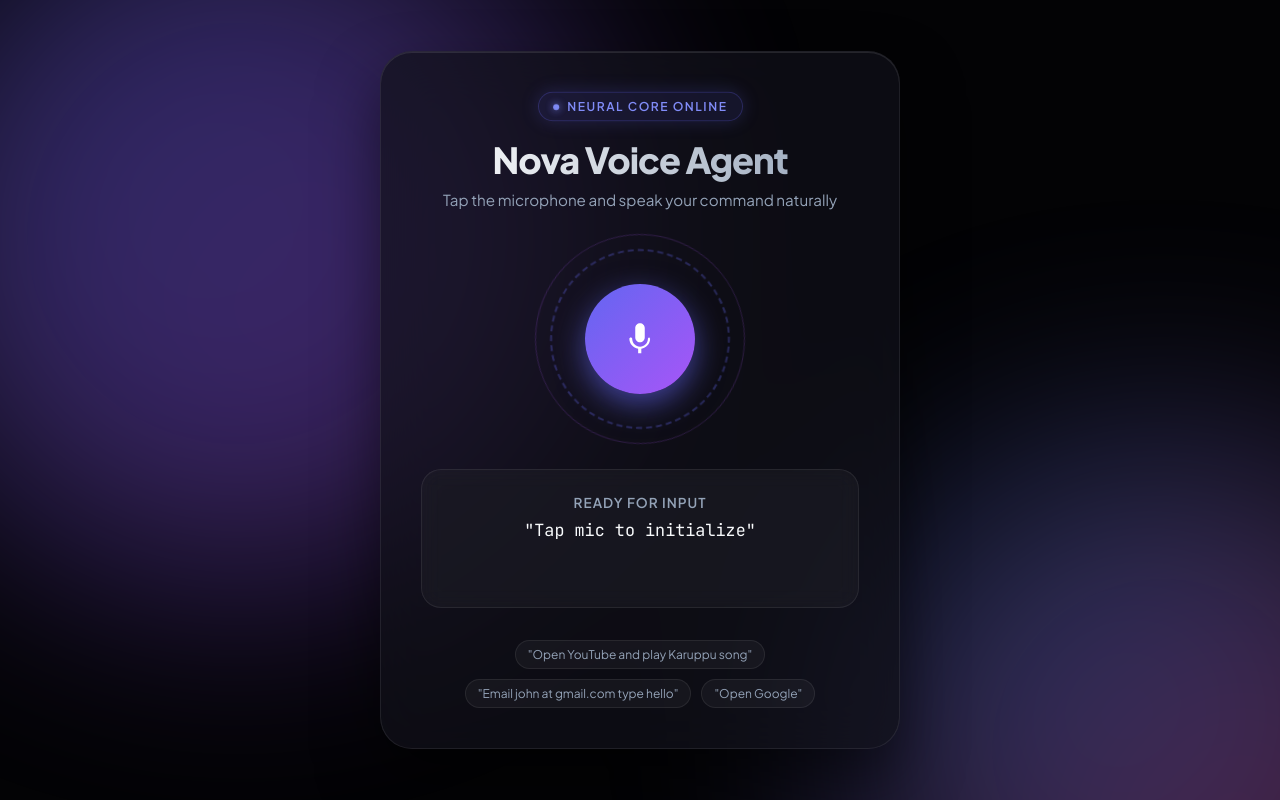
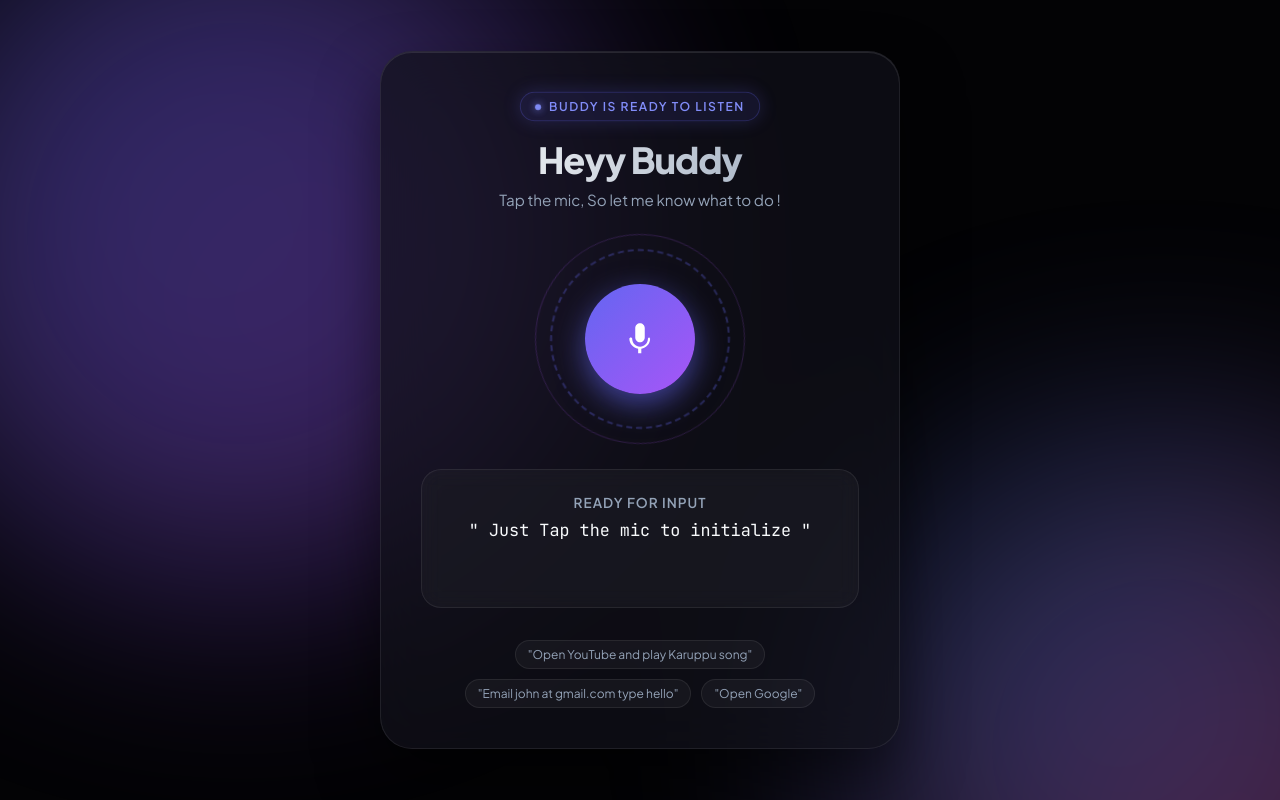
Before and after one commit to Pooja0629/Heyy-Buddy, a Flask app: page / in a window 1280 px wide. Run offline with Flask 3, Linux system fonts and the light colour scheme.

Commit message:
Update index.html

```diff
--- a/templates/index.html
+++ b/templates/index.html
@@ -3,7 +3,7 @@
 <head>
     <meta charset="UTF-8">
     <meta name="viewport" content="width=device-width, initial-scale=1.0">
-    <title>Nova AI // Next-Gen Voice Agent</title>
+    <title>Heyy  Buddy</title>
     <link href="https://fonts.googleapis.com/css2?family=Plus+Jakarta+Sans:wght@300;400;500;600;700;800&family=JetBrains+Mono:wght@400;500&display=swap" rel="stylesheet">
     <style>
         :root {
@@ -339,10 +339,10 @@
         <div class="header">
             <div class="badge">
                 <div class="dot"></div>
-                Neural Core Online
+                Buddy Is Ready to Listen
             </div>
-            <h1>Nova Voice Agent</h1>
-            <p class="subtitle">Tap the microphone and speak your command naturally</p>
+            <h1>Heyy  Buddy</h1>
+            <p class="subtitle">Tap the mic, So let me know what to do !</p>
         </div>
 
         <div class="visualizer-container">
@@ -357,7 +357,7 @@
 
         <div class="status-box">
             <div id="statusText" class="status-text">Ready for input</div>
-            <div id="transcript" class="transcript">"Tap mic to initialize"</div>
+            <div id="transcript" class="transcript">" Just Tap the mic to initialize "</div>
             <div id="waveBars" class="wave-bars">
                 <div class="bar"></div>
                 <div class="bar"></div>
```
